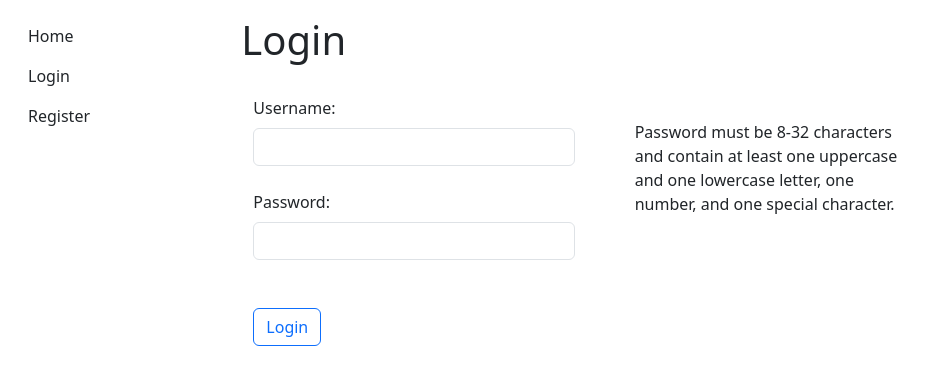
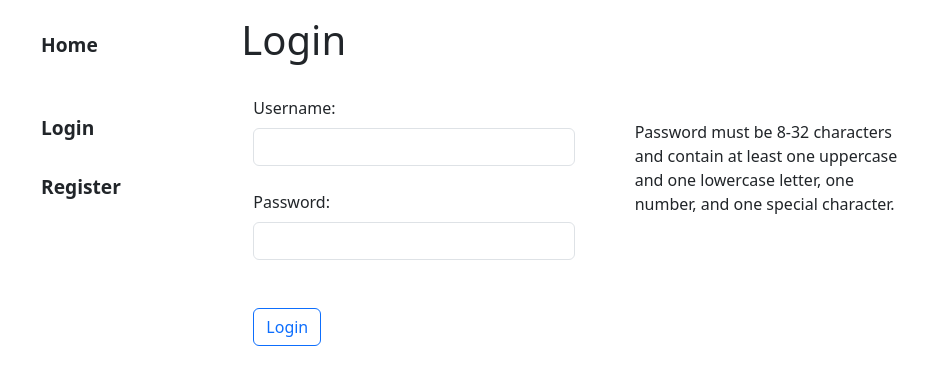
Before and after one commit to muhammedp903/fsd-chirrup-frontend, a Vue app: page /login in a window 1280 px wide. Shown: the top 384 px of the page, without its empty margins (0-931 px from the left). Built offline with nearby package versions, Linux system fonts and the light colour scheme.

Commit message:
Nav styling

```diff
--- a/src/views/components/Nav.vue
+++ b/src/views/components/Nav.vue
@@ -12,20 +12,21 @@
 
       <div class="nav flex-column offcanvas-body">
         <ol class="nav navbar-nav me-auto mb-2 mb-md-0 justify-content-start flex-grow-1 ps-3">
-          <li class="nav-item">
+          <li class="nav-item btn">
             <router-link class="nav-link" to="/">Home</router-link>
           </li>
-          <li class="nav-item">
-            <router-link class="nav-link" v-if="store.authenticated" to="/posts/new">Post</router-link>
+          <li class="nav-item btn" v-if="store.authenticated">
+            <router-link class="nav-link" to="/posts/new">Post</router-link>
           </li>
-          <li class="nav-item">
-            <router-link class="nav-link" v-if="!store.authenticated" to="/login">Login</router-link>
+          <li><br/></li>
+          <li class="nav-item btn" v-if="!store.authenticated">
+            <router-link class="nav-link" to="/login">Login</router-link>
           </li>
-          <li class="nav-item">
-            <router-link class="nav-link" v-if="!store.authenticated" to="/register">Register</router-link>
+          <li class="nav-item btn" v-if="!store.authenticated">
+            <router-link class="nav-link" to="/register">Register</router-link>
           </li>
-          <li class="nav-item">
-            <router-link class="nav-link" v-if="store.authenticated" to="/profile">Profile</router-link>
+          <li class="nav-item btn" v-if="store.authenticated">
+            <router-link class="nav-link" to="/profile">Profile</router-link>
           </li>
         </ol>
       </div>
@@ -67,4 +68,15 @@ export default {
   .offcanvas-lg{
     --bs-offcanvas-width: 250px;
   }
+  .nav-link{
+    font-size: larger;
+    font-weight: bold;
+  }
+  .nav-item{
+    text-align: start;
+  }
+  .nav-item:hover{
+    background-color: #e9ecef;
+    scale: 1.1;
+  }
 </style>
```
